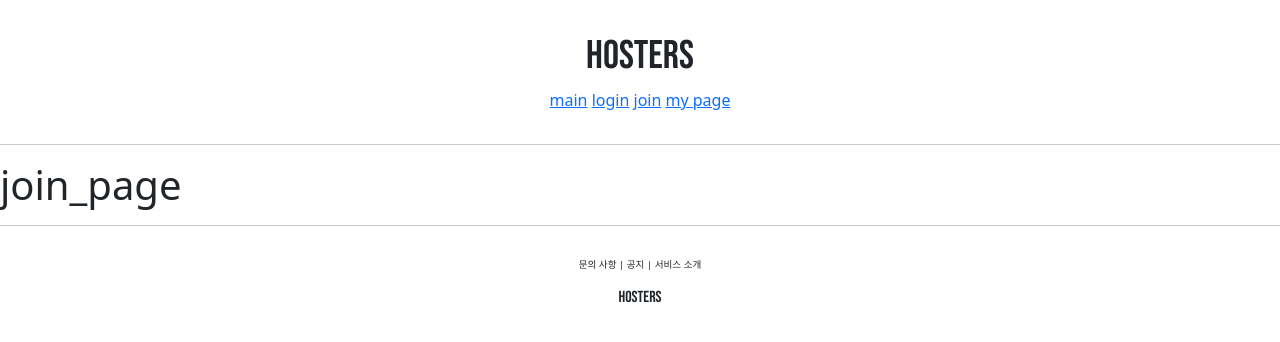
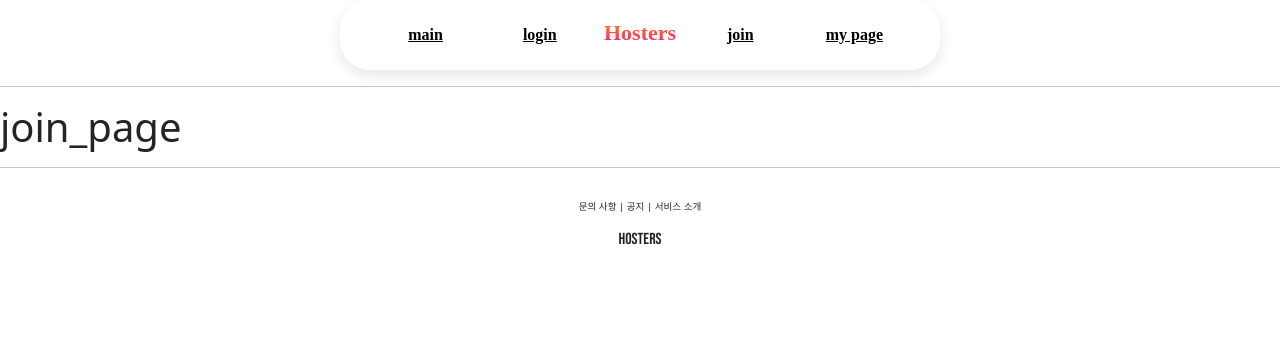
Before and after one commit to Hostersp-web-project/hosters_web, a Django app: page /hosters/join/ in a window 1280 px wide. Shown: the top 342 px of the page. Run offline with Django 4.2, Linux system fonts and the light colour scheme.

Commit message:
add mysql, add header.css

```diff
--- a/hosters_web/__init__.py
+++ b/hosters_web/__init__.py
@@ -0,0 +1,3 @@
+import pymysql
+
+pymysql.install_as_MySQLdb()
--- a/templates/base.html
+++ b/templates/base.html
@@ -12,6 +12,7 @@
     {% block content %}
     {% endblock %}
 
+
     <hr>
 
     {%  include 'footer.html' %}
--- a/templates/header.html
+++ b/templates/header.html
@@ -1,16 +1,92 @@
-<div style="text-align:center; margin: 2rem 0">
+<style>
+    .title {
+        margin-left: 5px;
+        margin-right: 5px;
+        width: 100px;
+        height: 100%;
+        font-size: 22px;
+        font-family: Caveat;
+        font-weight: 700;
+        word-wrap: break-word;
+    }
+    .title:hover {
+        opacity: 0.7;
+    }
+    .title:active {
+        opacity: 0.5;
+    }
+    .title span {
+        background: linear-gradient(
+            180deg,
+            rgba(255, 122.4, 0, 0.9) 0%,
+            rgba(255, 0, 107, 0.9) 100%
+        );
+        -webkit-background-clip: text;
+        -webkit-text-fill-color: transparent;
+    }
 
+    .bar {
+        margin: auto;
+        background-color: rgb(255, 255, 255, 0.6);
+        width: 600px;
+        height: 100%;
+        backdrop-filter: blur(20px);
+        border-radius: 30px;
+        text-align: center;
+        box-shadow: 0px 5px 15px rgb(0, 0, 0, 0.1);
+    }
+    .menu {
+        margin-left: 5px;
+        margin-right: 5px;
+        width: 100px;
+        height: 70px;
+        background-color: rgb(255, 255, 255, 0);
+        border: none;
+        text-align: center;
+        color: black;
+        font-size: 16px;
+        font-family: ADLaMDisplay-Regular;
+        font-weight: 700;
+        word-wrap: break-word;
+        cursor: pointer;
+    }
+    .menu:hover {
+        background: linear-gradient(
+            117deg,
+            rgba(255, 122.4, 0, 0.9) 0%,
+            rgba(255, 0, 107, 0.9) 100%
+        );
+        box-shadow: 0px 5px 15px rgba(255, 0, 107, 0.3);
+        color: white;
+    }
+    .menu:active {
+        opacity: 0.7;
+    }
+    .menu:focus {
+        background: linear-gradient(
+            117deg,
+            rgba(255, 122.4, 0, 0.9) 0%,
+            rgba(255, 0, 107, 0.9) 100%
+        );
+        box-shadow: 0px 5px 15px rgba(255, 0, 107, 0.3);
+        color: white;
+    }
+    .menu:visited {
+        background-color: rgb(255, 255, 255, 0);
+        color: black;
+    }
+</style>
+
+<div class="bar">
     <div>
-        <h1 class="hosters_logo">Hosters</h1>
-    </div>
-    <div>
-        <a href="/hosters/main/">main</a>
+        <button class="menu"><a href="/hosters/main/" class="menu">main</a></button>
 
-        <a href="/hosters/login/">login</a>
+        <button class="menu"><a href="/hosters/login/" class="menu">login</a></button>
 
-        <a href="/hosters/join/">join</a>
+        <hi class="title"><span>Hosters</span></hi>
 
-        <a href="/hosters/mypage/">my page</a>
+        <button class="menu"><a href="/hosters/join/"  class="menu">join</a></button>
 
+        <button class="menu"><a href="/hosters/mypage/"  class="menu">my page</a></button>
     </div>
 </div>
```
Also changed, not shown: hosters_web/settings.py (+12 -4 lines), main_page/models.py (+10 -0 lines), main_page/migrations/0001_initial.py (added).
